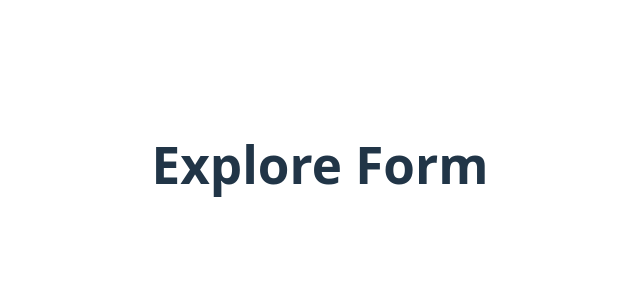
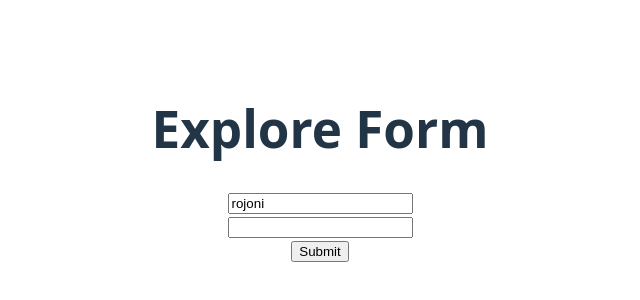
Before and after one commit to rayhanbri/module-46, a React (Vite) app: page / in a window 1280 px wide. Shown: the part 236-536 px from the top of the page, without its empty margins (320-960 px from the left). Built offline with nearby package versions, Linux system fonts and the light colour scheme.

Commit message:
simple input form and get value by e.targer

```diff
--- a/src/components/SimpleForm/SimpleForm.jsx
+++ b/src/components/SimpleForm/SimpleForm.jsx
@@ -1,9 +1,20 @@
 import React from 'react';
 
 const SimpleForm = () => {
+  const handleSubmit = (e) =>{
+    e.preventDefault();
+    console.log(e.target.name.value)
+    console.log(e.target.email.value)
+  }
   return (
     <div>
-
+      <form onSubmit={handleSubmit}>
+        <input type="text" value="rojoni" name='name'  placeholder='your name'/>
+        <br />
+        <input type="email" name="email" id="" />
+        <br />
+        <input type="submit" value="Submit" />
+      </form>
     </div>
   );
 };
```
